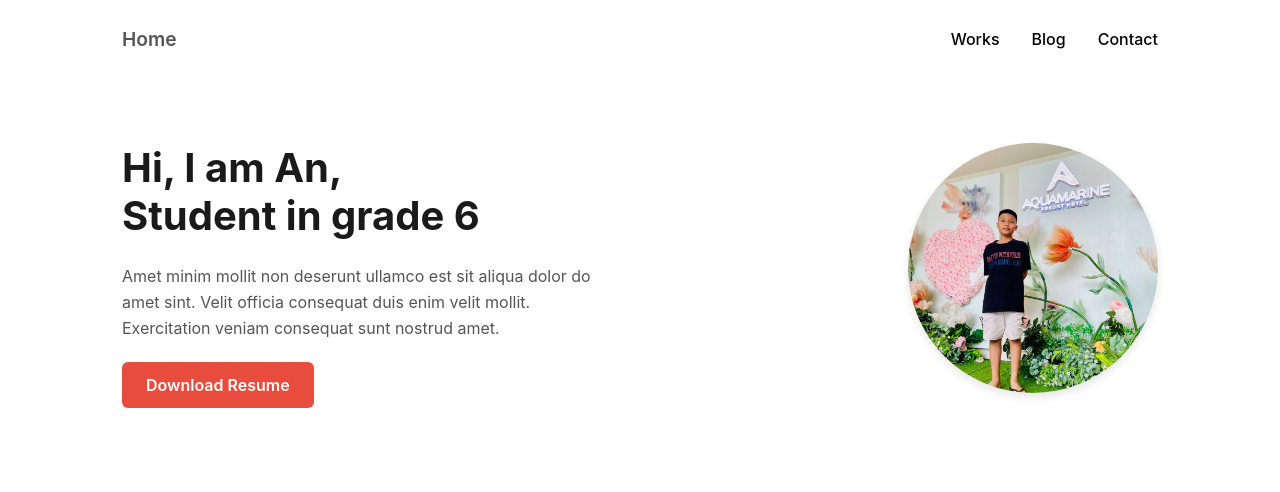
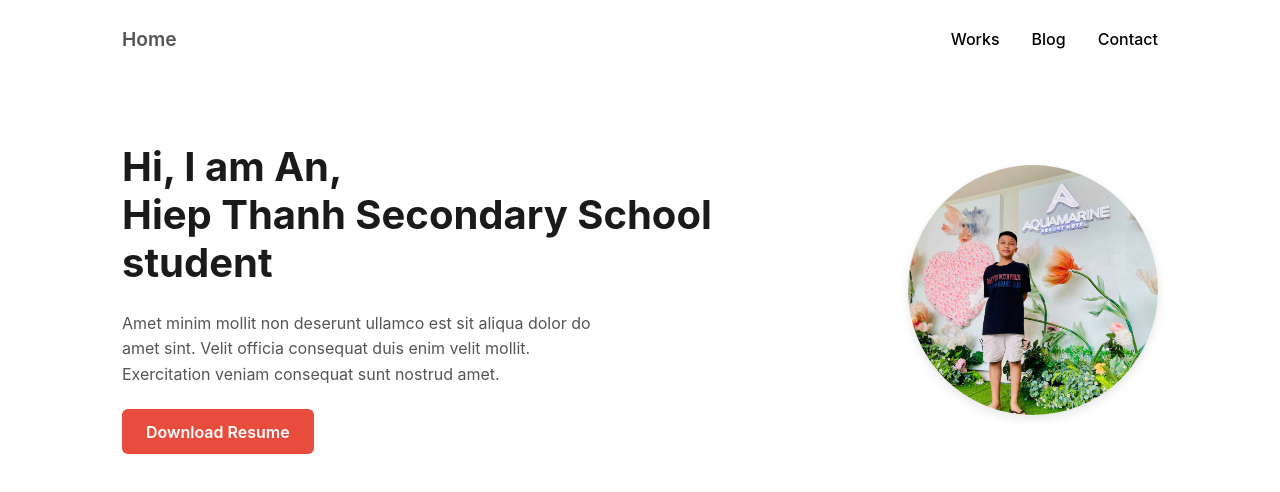
Before and after one commit to riokhaian2025-jpg/porfolio, a plain HTML site: page index .html in a window 1280 px wide. Drawn offline with Linux system fonts and the light colour scheme.

Commit message:
Update project

```diff
--- a/index .html
+++ b/index .html
@@ -3,7 +3,7 @@
 <head>
   <meta charset="UTF-8">
   <meta name="viewport" content="width=device-width, initial-scale=1.0">
-  <title>An | Student in grade 6</title>
+  <title>An | Hiep Thanh Secondary School student</title>
   <link rel="stylesheet" href="style.css">
 </head>
 <body>
@@ -26,7 +26,7 @@
   <!-- Hero Section -->
   <section class="hero">
     <div class="hero-text">
-      <h1>Hi, I am An,<br>Student in grade 6</h1>
+      <h1>Hi, I am An,<br>Hiep Thanh Secondary School student</h1>
       <p>
         Amet minim mollit non deserunt ullamco est sit aliqua dolor do amet sint.
         Velit officia consequat duis enim velit mollit. Exercitation veniam consequat sunt nostrud amet.
```
